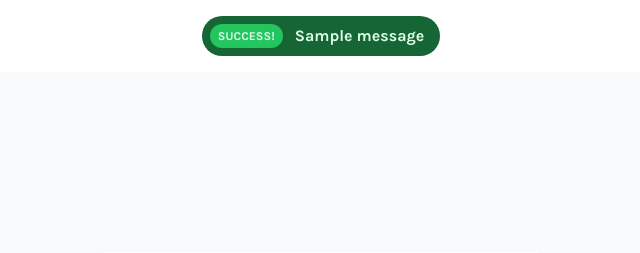
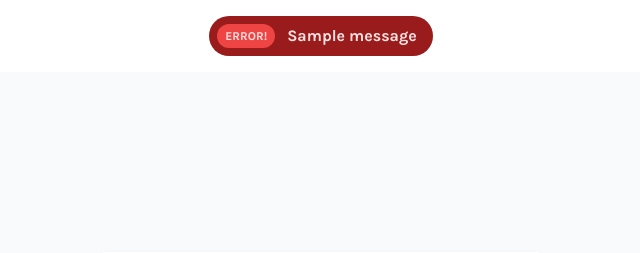
Before and after one commit to AlfariziDwiPrasetyo/shirookami_blog, a Flask app: page /login in a window 1280 px wide. Shown: the part 68-321 px from the top of the page, without its empty margins (319-959 px from the left). Run offline with Flask 3, Linux system fonts and the light colour scheme; one stand-in notice (Sample message) is shown; some libraries are stand-ins or nearby versions.

Commit message:
fixing alert

```diff
--- a/templates/layout.html
+++ b/templates/layout.html
@@ -59,18 +59,7 @@
 
   </nav>
 
-{% with messages = get_flashed_messages(with_categories=true) %}
-  {% if messages %}
-    {% for category, message in messages %}
-    <div class="text-center py-4 lg:px-4 bg-{{category}}">
-        <div class="p-2 bg-green-800 items-center text-green-100 leading-none rounded-full flex inline-flex" role="alert">
-          <span class="flex rounded-full bg-green-500 uppercase px-2 py-1 text-xs font-bold mr-3">Success!</span>
-          <span class="font-semibold mr-2 text-left flex-auto">{{message}}</span>
-        </div>
-      </div>
-    {% endfor %}
-  {% endif %}
-{% endwith %}
+
 
 {% block content %}{% endblock %}
 
--- a/templates/login.html
+++ b/templates/login.html
@@ -1,5 +1,19 @@
 {% extends "layout.html" %}
 {% block content %}
+
+{% with messages = get_flashed_messages(with_categories=true) %}
+  {% if messages %}
+    {% for category, message in messages %}
+    <div class="text-center py-4 lg:px-4 bg-{{category}}">
+        <div class="p-2 bg-red-800 items-center text-red-100 leading-none rounded-full flex inline-flex" role="alert">
+          <span class="flex rounded-full bg-red-500 uppercase px-2 py-1 text-xs font-bold mr-3">Error!</span>
+          <span class="font-semibold mr-2 text-left flex-auto">{{message}}</span>
+        </div>
+      </div>
+    {% endfor %}
+  {% endif %}
+{% endwith %}
+
 <section class="bg-gray-50 dark:bg-gray-900 h-screen">
     <div class="flex flex-col items-center justify-center px-6 py-8 mx-auto md:h-screen lg:py-0">
         <div class="w-full bg-white rounded-lg shadow dark:border md:mt-0 sm:max-w-md xl:p-0 dark:bg-gray-800 dark:border-gray-700">
```
Also changed, not shown: templates/home.html (+13 -0 lines).
